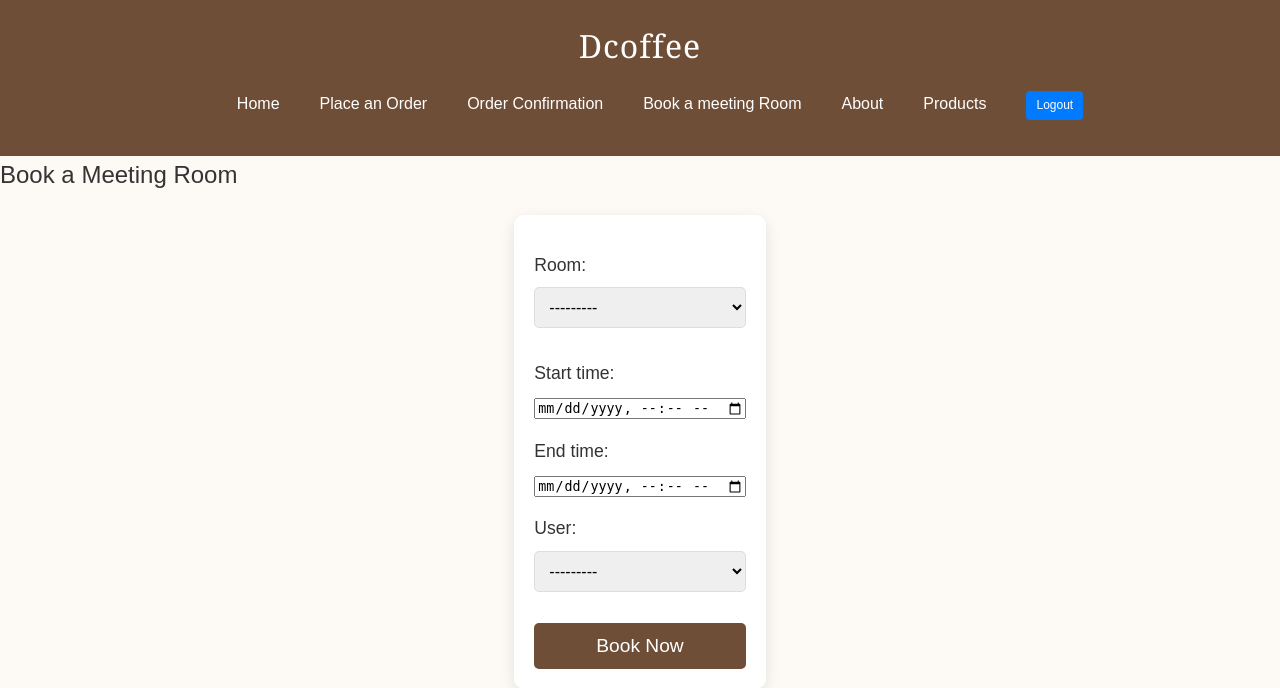
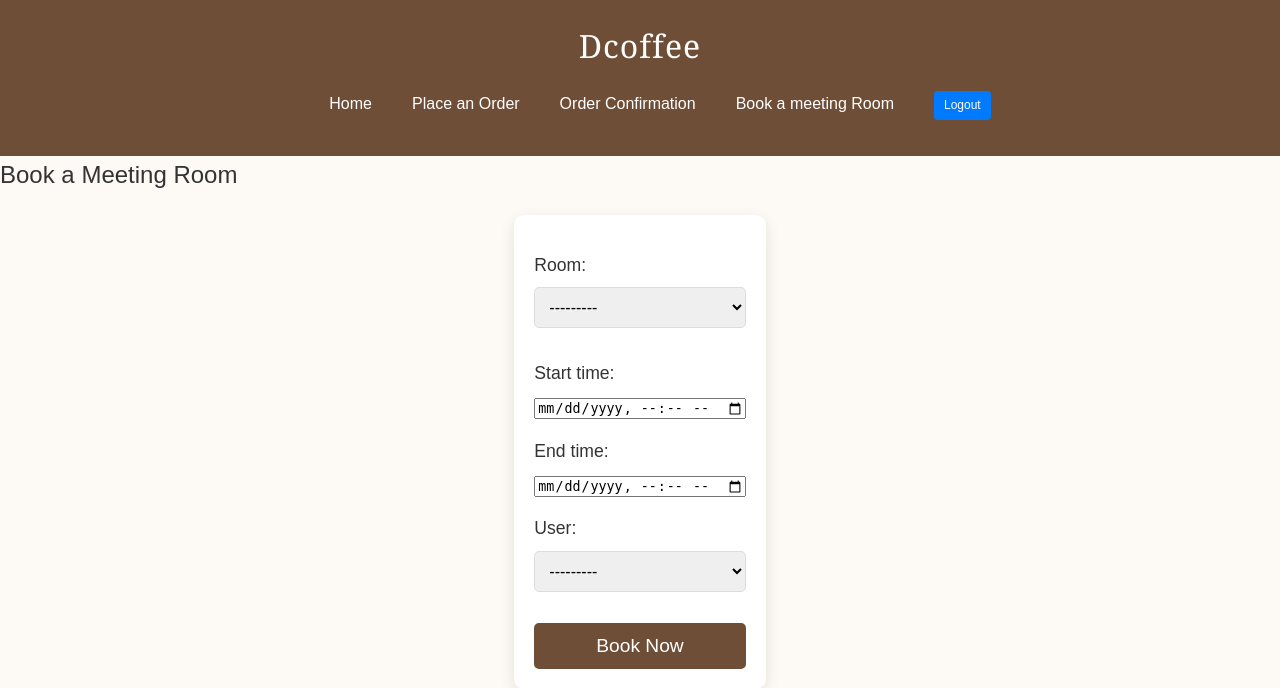
Before and after one commit to RobbieFaLL/Dcoffee, a Django app: page /booking/ in a window 1280 px wide. Shown: the top 688 px of the page. Run offline with Django 5.2, Linux system fonts and the light colour scheme; a user stored in the database is signed in; data comes from the database, SQL or seed files in the repository.

Commit message:
base improvements

```diff
--- a/booking/templates/base.html
+++ b/booking/templates/base.html
@@ -32,8 +32,7 @@
                 <li><a href="{% url 'order' %}">Place an Order</a></li>
                 <li><a href="{% url 'success' %}">Order Confirmation</a></li>
                 <li><a href="{% url 'booking' %}">Book a meeting Room</a></li>
-                <li><a href="#about">About</a></li>
-                <li><a href="#products">Products</a></li>
+
 
                 {% if user.is_authenticated %}
                     <a href="#" class="logout-button" id="logout-link">Logout</a>
```
